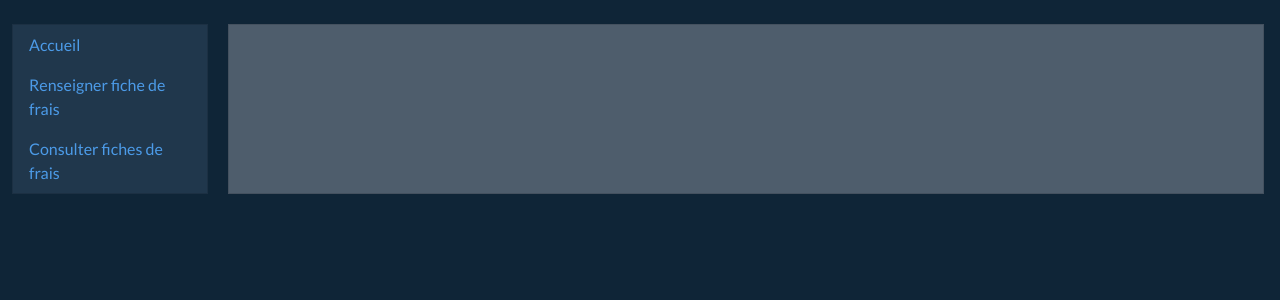
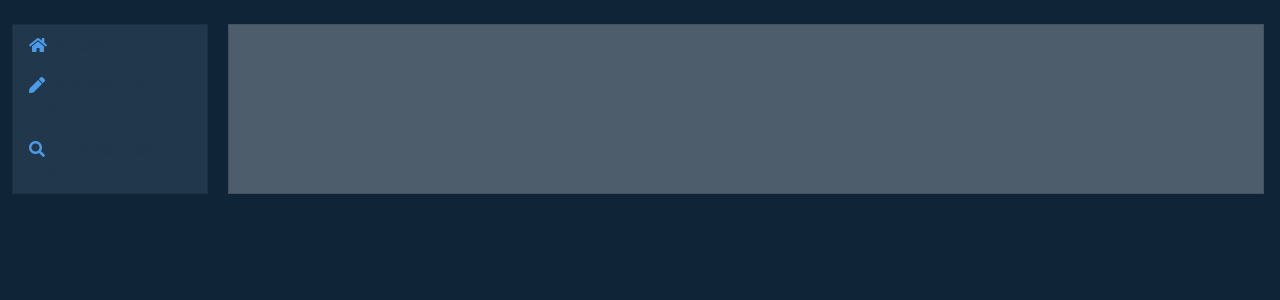
Before and after one commit to AladdineDev/GSB-Frais, a Symfony app: template templates/visiteur/index.html.twig in a window 1280 px wide. Shown: the part 63-363 px from the top of the page. Run offline with Twig, Linux system fonts and the light colour scheme; the template is opened without the code that fills it, so the values that code supplies are empty; some libraries are stand-ins or nearby versions.

Commit message:
Ajout d'icônes à la sidebar

```diff
--- a/templates/comptable/administrer_fiche_frais.html.twig
+++ b/templates/comptable/administrer_fiche_frais.html.twig
@@ -255,13 +255,13 @@
 		<form method="post" action="{{ path('rembourser_fiche_frais', {'id': ficheFrais.id}) }}">
 			<input type="hidden" name="rembourser_fiche_frais_token" value="{{ csrf_token('refund' ~ ficheFrais.id) }}">
 			<div class="d-grid">
-				<button type="button" class="btn btn-primary" data-bs-toggle="modal" data-bs-target="#modalRembourserFicheFrais">Indiquer remboursement</button>
+				<button type="button" class="btn btn-primary" data-bs-toggle="modal" data-bs-target="#modalRembourserFicheFrais">Rembourser fiche frais</button>
 			</div>
 			<div class="modal" id="modalRembourserFicheFrais" tabindex="-1" aria-labelledby="modalRembourserFicheFraisLabel" aria-hidden="true">
 				<div class="modal-dialog modal-dialog-centered">
 					<div class="modal-content">
 						<div class="modal-header">
-							<h5 class="modal-title">Indiquer le remboursement de la fiche de frais</h5>
+							<h5 class="modal-title">Remboursement de la fiche de frais</h5>
 							<button type="button" class="btn-close" data-bs-dismiss="modal" aria-label="Annuler">
 								<span aria-hidden="true"></span>
 							</button>
--- a/templates/comptable/index.html.twig
+++ b/templates/comptable/index.html.twig
@@ -34,10 +34,10 @@
 					<div class="card mb-3 bg-dark">
 						<ul class="nav flex-sm-column justify-content-center">
 							<li class="nav-item">
-								<a class="nav-link" href="{{path('comptable')}}">Accueil</a>
+								<a class="nav-link link-dark" href="{{path('comptable')}}"><i class="fas fa-home me-2 text-primary"></i>Accueil</a>
 							</li>
 							<li class="nav-item">
-								<a class="nav-link" href="{{path('selectionner_fiche_frais')}}">Administrer fiche de frais</a>
+								<a class="nav-link link-dark" href="{{path('selectionner_fiche_frais')}}"><i class="fas fa-tasks me-2 text-primary"></i>Administrer les fiches</a>
 							</li>
 						</ul>
 					</div>
--- a/templates/visiteur/index.html.twig
+++ b/templates/visiteur/index.html.twig
@@ -34,13 +34,13 @@
 						<div class="card mb-3 bg-dark">
 							<ul class="nav flex-sm-column justify-content-center ">
 								<li class="nav-item">
-									<a class="nav-link" href="{{path('visiteur')}}">Accueil</a>
+									<a class="nav-link link-dark" href="{{path('visiteur')}}"><i class="fas fa-home me-2 text-primary"></i>Accueil</a>
 								</li>
 								<li class="nav-item">
-									<a class="nav-link" href="{{path('saisir_fiche_frais')}}">Renseigner fiche de frais</a>
+									<a class="nav-link link-dark" href="{{path('saisir_fiche_frais')}}"><i class="fas fa-pen me-2 text-primary"></i>Renseigner ma fiche</a>
 								</li>
 								<li class="nav-item">
-									<a class="nav-link" href="{{path('consulter_fiches_frais')}}">Consulter fiches de frais</a>
+									<a class="nav-link link-dark" href="{{path('consulter_fiches_frais')}}"><i class="fas fa-search me-2 text-primary"></i>Consulter mes fiches</a>
 								</li>
 							</ul>
 						</div>
```
